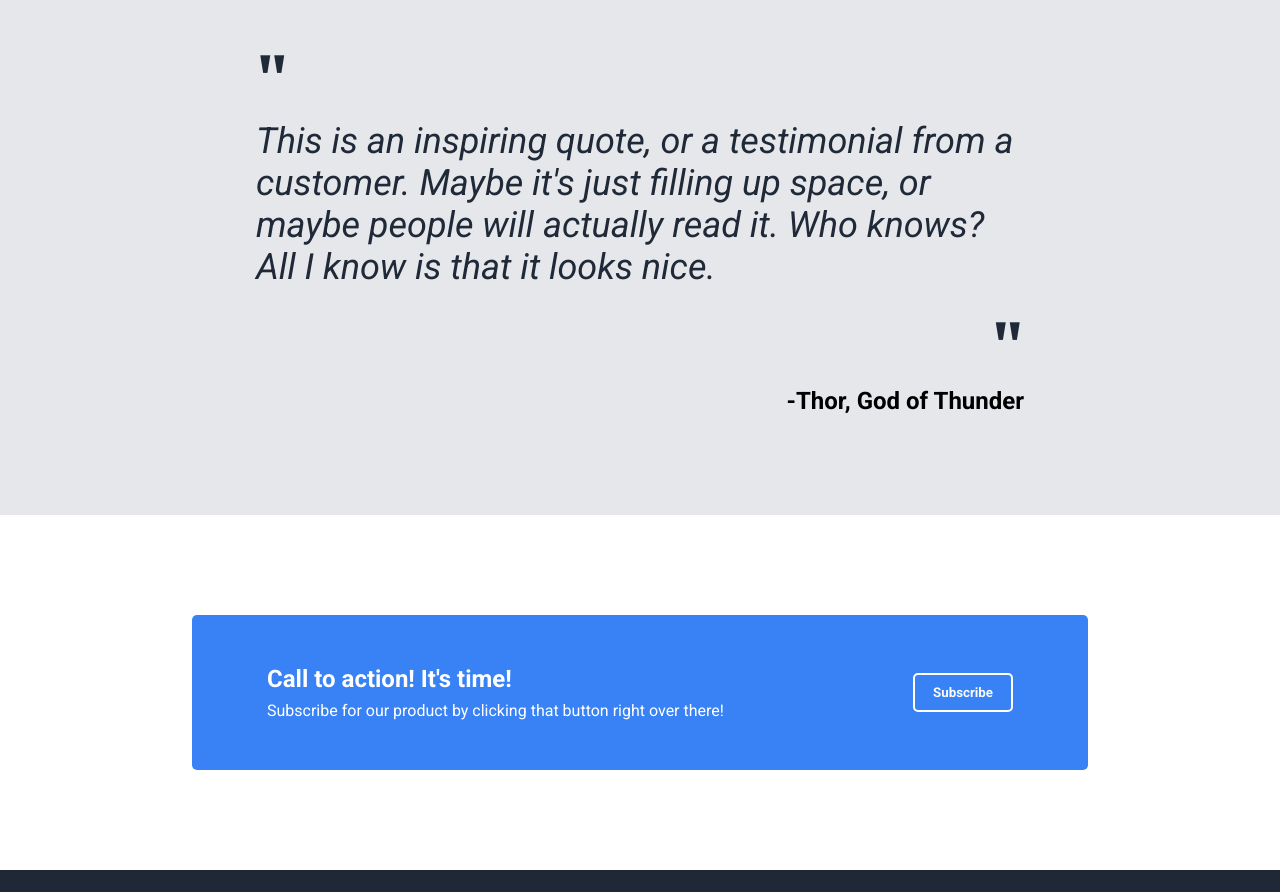
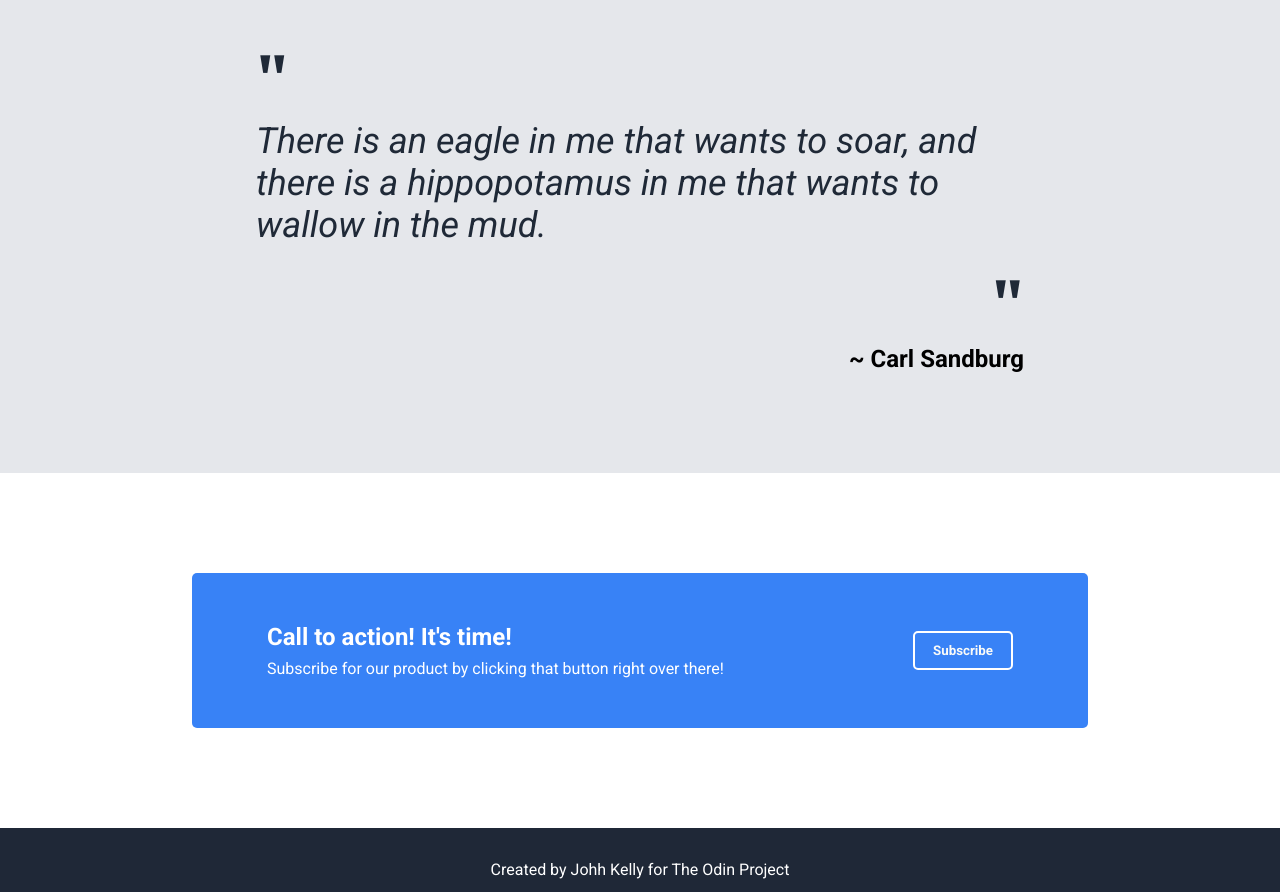
Before and after one commit to JohnKelly-T/odin-landing-page, a plain HTML site: page index.html in a window 1280 px wide. Shown: the part 2560-3452 px from the top of the page. Drawn offline with Linux system fonts and the light colour scheme.

Commit message:
docs: Update quote section content

```diff
--- a/index.html
+++ b/index.html
@@ -110,9 +110,9 @@
         <div id="quote-section">
             <div class="quote-container">
                 <p class="quotation-mark">"</p>
-                <p class="quote">This is an inspiring quote, or a testimonial from a customer. Maybe it's just filling up space, or maybe people will actually read it. Who knows? All I know is that it looks nice.</p>
+                <p class="quote">There is an eagle in me that wants to soar, and there is a hippopotamus in me that wants to wallow in the mud.</p>
                 <p class="quotation-mark">"</p>
-                <p class="quote-author">-Thor, God of Thunder</p>
+                <p class="quote-author">~ Carl Sandburg</p>
             </div>
         </div>
 
```
